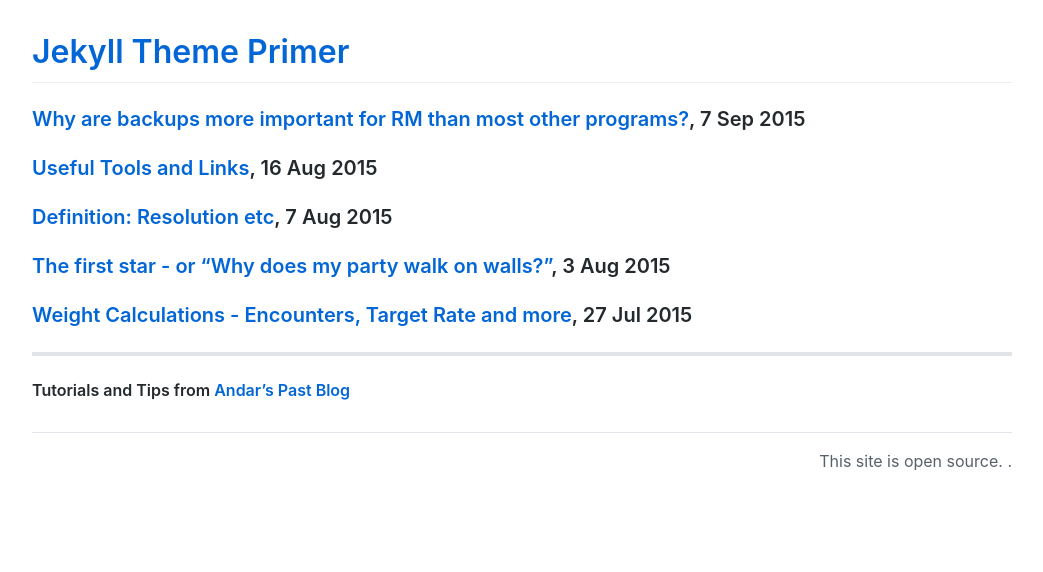
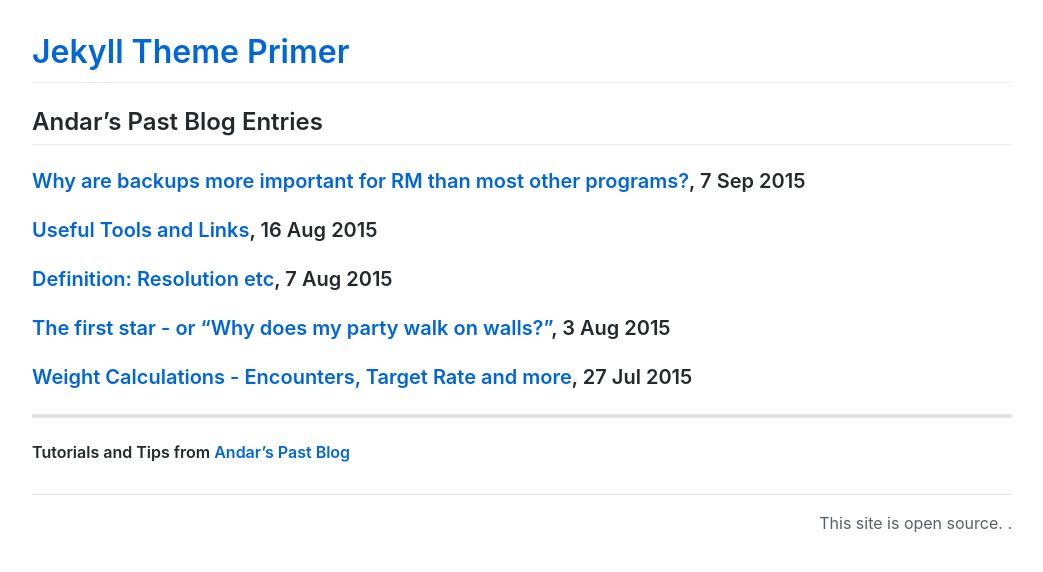
Before and after one commit to ovate/andar-tips, a Jekyll site: the page built from index.md, in a window 1280 px wide. Shown: the top 572 px of the page, without its empty margins (118-1161 px from the left). Built offline with Jekyll 4.4.1, drawn with Linux system fonts in a browser that asks for light colours; comment, search, counter and statistics services are not loaded; our own code applies the rules of GitHub Pages for plain Markdown files.

Commit message:
minor addition
added a bit of info

```diff
--- a/index.md
+++ b/index.md
@@ -1,6 +1,8 @@
 ---
 layout: default
 ---
+
+## Andar's Past Blog Entries
 
 ### [Why are backups more important for RM than most other programs?](./backups.html), 7 Sep 2015
 
```
